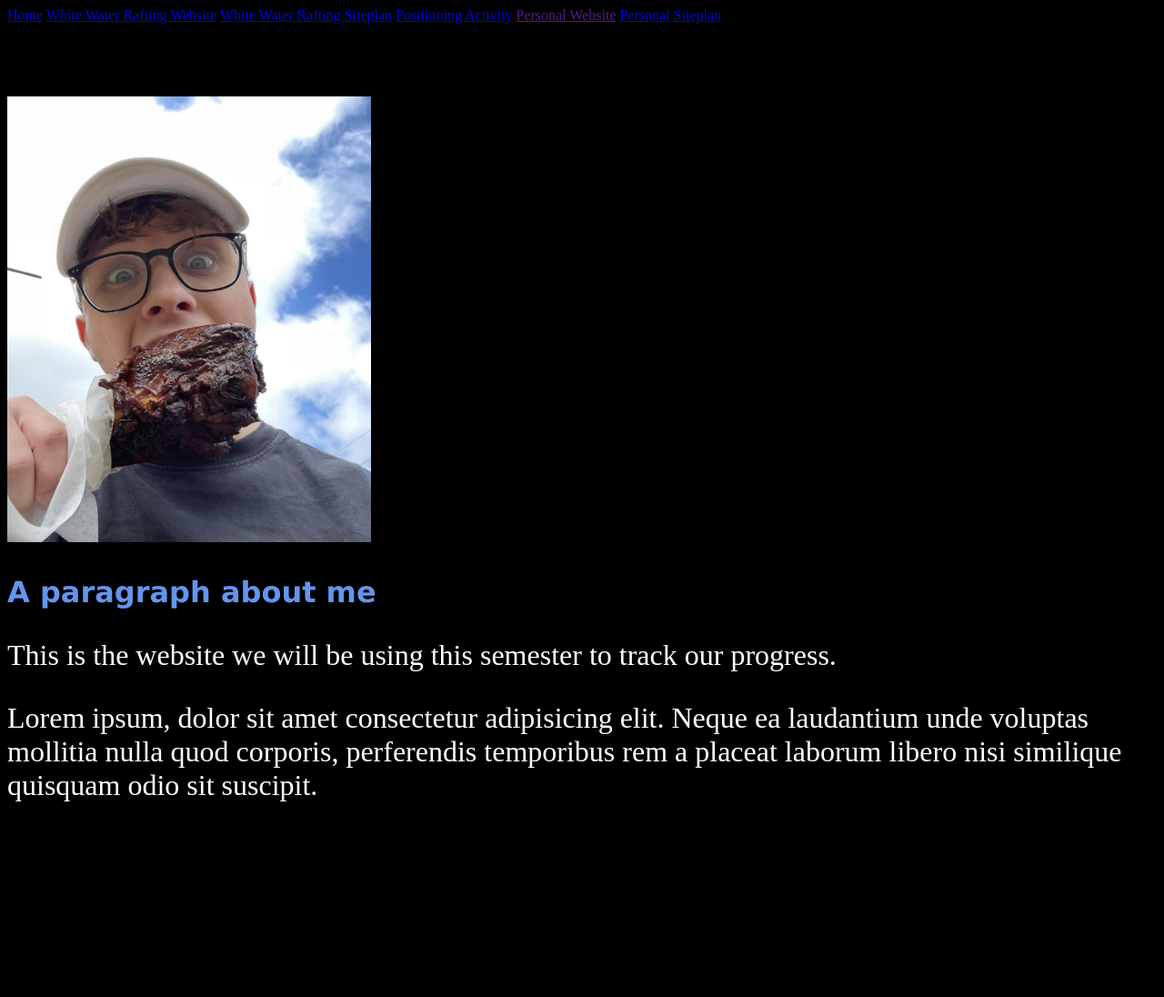
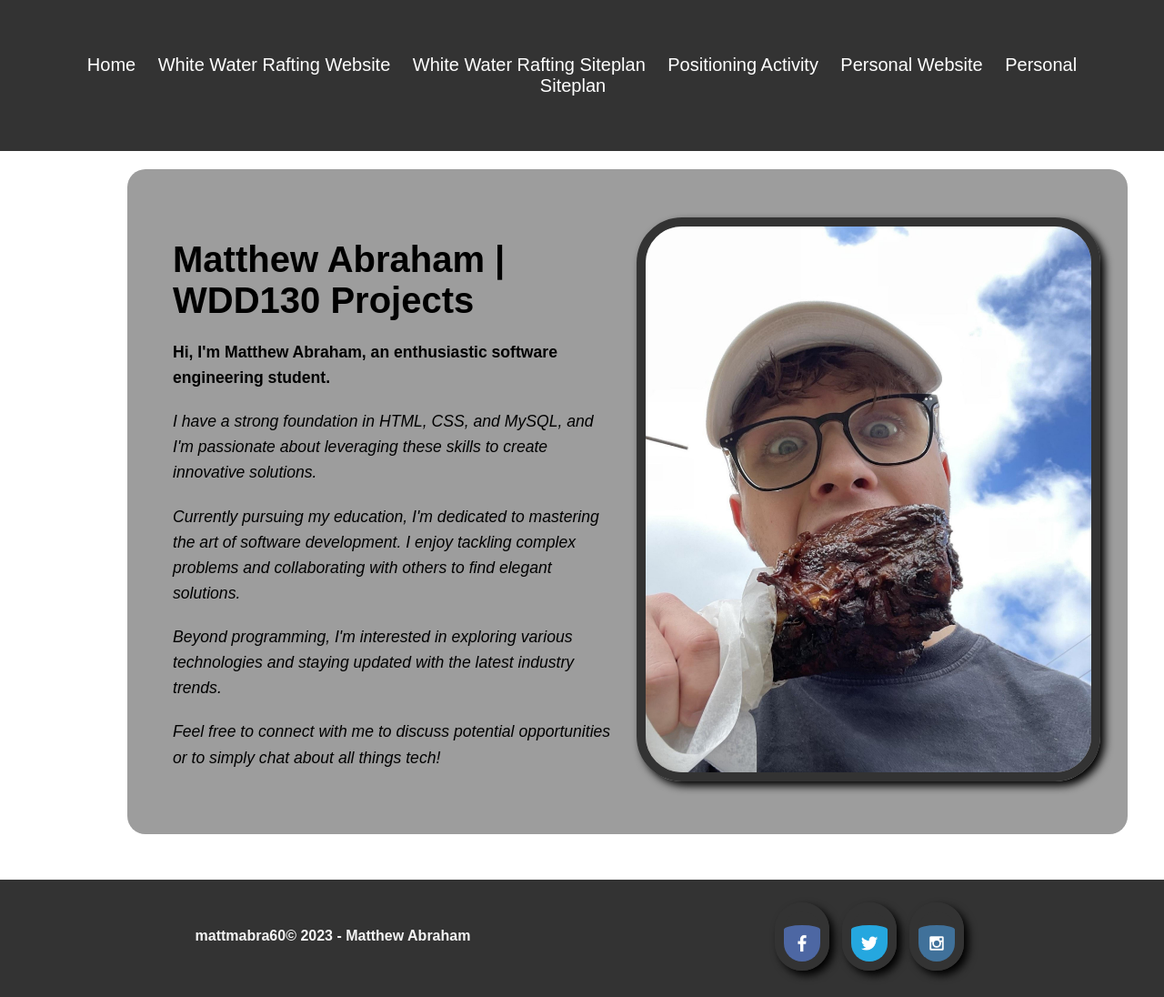
Before and after one commit to mattmabra60/wdd130, a plain HTML site: page index.html in a window 1280 px wide. Shown: the whole page at 91% size. Before the commit the page ends 914 px from the top, so only its background shows below. Drawn offline with Linux system fonts and the light colour scheme.

Commit message:
made my website look better

```diff
--- a/index.html
+++ b/index.html
@@ -4,7 +4,7 @@
 <head>
     <meta charset="UTF-8">
     <meta name="viewport" content="width=device-width, initial-scale=1.0">
-    <title>Matthew Abraham | Home | WDD130</title>
+    <title>Matthew Abraham | Home</title>
     <link rel="stylesheet" href="style.css">
 </head>
 
@@ -20,14 +20,34 @@
         </nav>
     </header>
     <main>
+        <div class="container">
+            <div class="content">
                 <h1>Matthew Abraham | WDD130 Projects</h1>
-            <img src="images/headshot.jpg" alt="Headshot of Me" width="400" />
-            <p id="first">A paragraph about me</p>
-            <p class="plain">This is the website we will be using this semester to track our progress.</p>
-            <p id="last" class="plain">Lorem ipsum, dolor sit amet consectetur adipisicing elit. Neque ea laudantium unde voluptas mollitia
-                nulla quod corporis, perferendis temporibus rem a placeat laborum libero nisi similique quisquam odio
-                sit suscipit.</p>
+                <p id="first">Hi, I'm Matthew Abraham, an enthusiastic software engineering student.</p>
+                <p class="plain">I have a strong foundation in HTML, CSS, and MySQL, and I'm passionate about leveraging these skills to create innovative solutions.</p>
+                <p class="plain">Currently pursuing my education, I'm dedicated to mastering the art of software development. I enjoy tackling complex problems and collaborating with others to find elegant solutions.</p>
+                <p class="plain">Beyond programming, I'm interested in exploring various technologies and staying updated with the latest industry trends.</p>
+                <p id="last" class="plain">Feel free to connect with me to discuss potential opportunities or to simply chat about all things tech!</p>
+            </div>
+            <div class="image-container">
+                <img src="images/headshot.jpg" alt="Headshot of Matthew Abraham">
+            </div>
+        </div>
     </main>
+    <footer>
+        <p>mattmabra60&copy; 2023 - Matthew Abraham</p>
+        <div class='social'>
+            <a href='https://www.facebook.com/profile.php?id=100069550951548'>
+                <img src='wwr/images/facebook.png' alt='fb icon'>
+            </a>
+            <a href='https://www.instagram.com/mattyboi60/'>
+                <img src='wwr/images/twitter.png' alt='twitter icon'>
+            </a>
+            <a href='https://www.linkedin.com/in/matthew-abraham-a5374125a/'>
+                <img src='wwr/images/instagram.png' alt='instagram icon'>
+            </a>
+        </div>
+    </footer>
 </body>
 
 </html>
--- a/style.css
+++ b/style.css
@@ -1,21 +1,115 @@
 body {
-    background-color: black;
+    font-family: Arial, sans-serif;
+    margin: 0;
+    padding: 0;
+}
+
+header {
+    background-color: #333;
+    color: #fff;
+    padding: 60px;
+    text-align: center;
+}
+
+nav a {
+    color: #fff;
+    text-decoration: none;
+    margin-right: 20px;
+    font-size: 20px;
+}
+
+nav a:hover {
+    background-color: whitesmoke;
+    color: #333;
+    font-weight: bold;
+    padding: 10px;
+    border-radius: 5px;
+    transition: transform .5s;
+    box-shadow: 10px 10px 10px black;
+}
+
+main {
+    max-width: 1000px;
+    margin: 20px auto;
+    text-align: center;
+}
+
+.container {
+    display: flex;
+    justify-content: space-between;
+    align-items: center;
+    background-color: #9d9d9d;
+    border-radius: 20px;
+    padding: 50px;
+    width: 1000px
+}
+
+.content {
+    flex: 1;
+    padding-right: 20px;
+    text-align: left;
+}
+
+.image-container {
+    flex: 1;
+    text-align: center;
+}
+
+h1 {
+    font-size: 2.5em;
+    margin-bottom: 20px;
+}
+
+img {
+    border-radius: 50px;
+    max-width: 100%;
+    height: auto;
+    border-color: #333;
+    border: 10px solid #333;
+    box-shadow: 5px 5px 10px #000000;
+}
+
+p {
+    font-size: 1.1em;
+    line-height: 1.6;
+    margin-bottom: 20px;
 }
 
 #first {
-    color: cornflowerblue;
-    font-size: 32px;
     font-weight: bold;
-    font-family: Verdana;
 }
 
 .plain {
-    font-size: 32px;
-    background-color: black;
-    color: white;
+    font-style: italic;
 }
 
-#last {
-    background-color: black;
-    color: white;
+footer {
+    background-color: #333;
+    padding: 25px 50px;
+    margin-top: 50px;
+    display: flex;
+    justify-content: space-around;
+    align-items: center;
 }
+
+footer a, footer p{
+    color:	whitesmoke;
+    font-weight: bold;
+    text-decoration: none;
+    font-size: 1.0em;
+}
+
+footer a:hover {
+    color:#1683ff
+}
+
+footer p a:hover{
+    text-decoration: underline;
+}
+
+footer .social img {
+    width: 40px;
+    height: 40px;
+    margin: 0 5px;
+    padding-top: 15px;
+}
```
Lines whose indentation alone changed are shown as unchanged.
